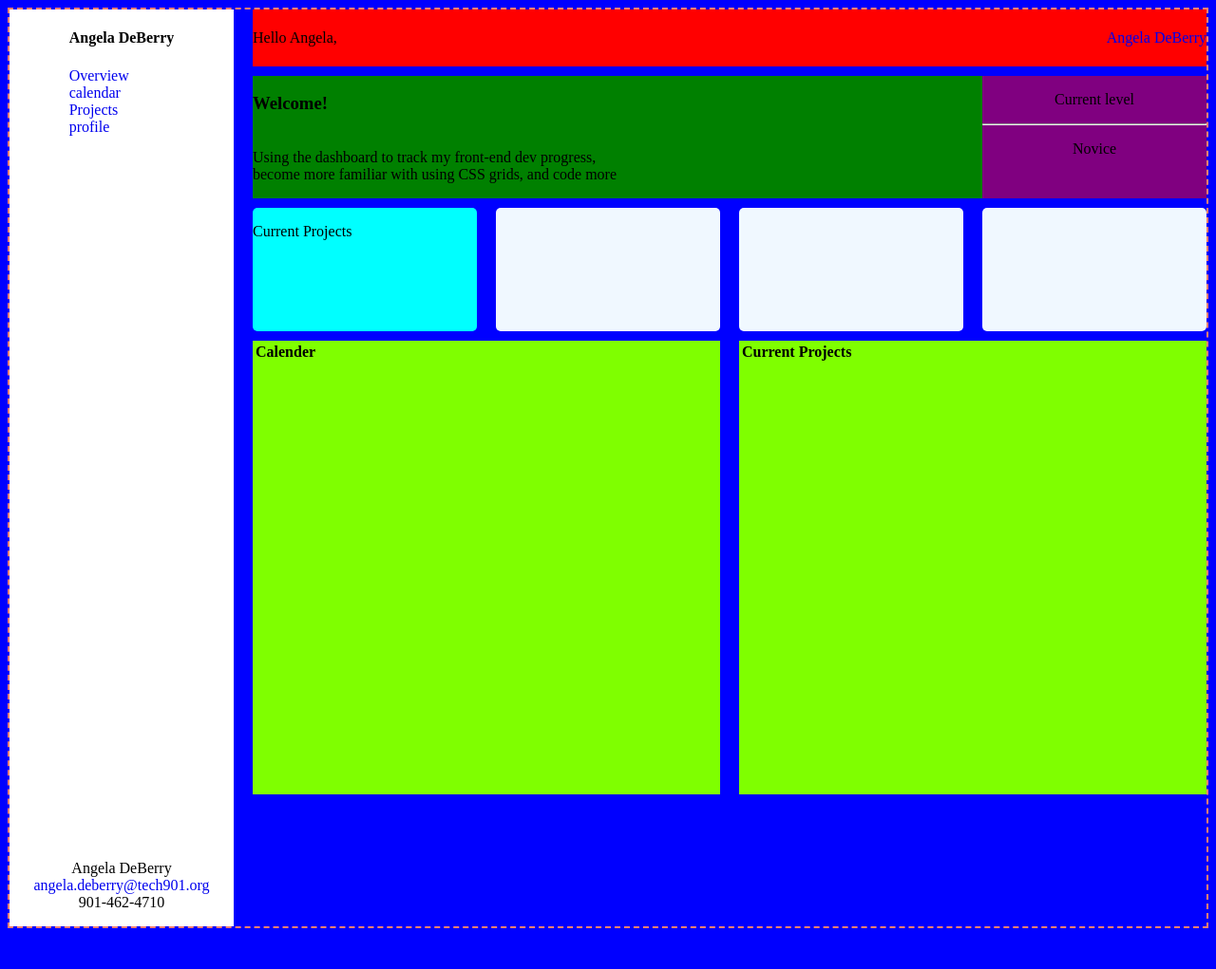
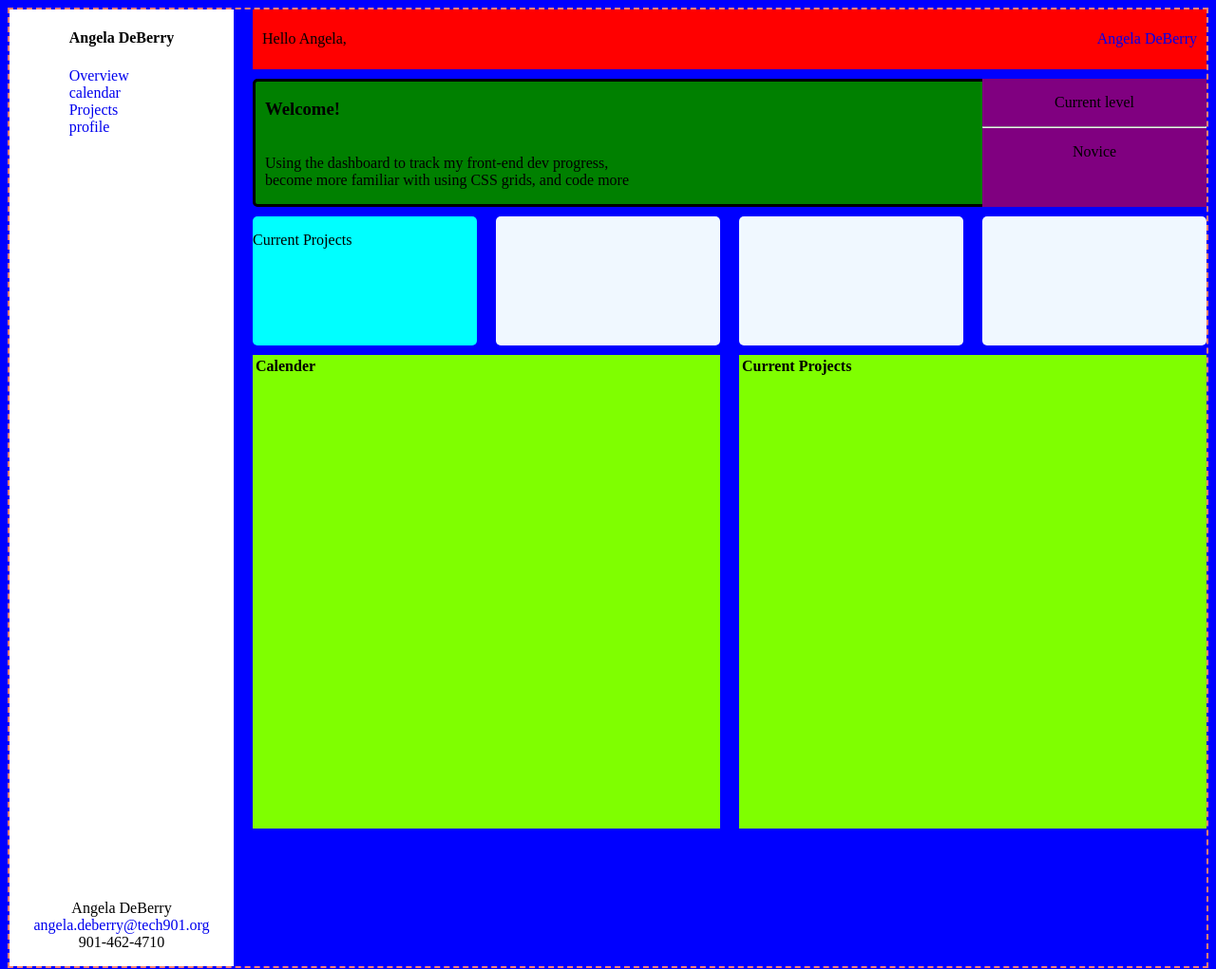
Before and after one commit to Angela1015/dashboard, a plain HTML site: page index.html in a window 1280 px wide. Shown: the whole page at 95% size. Before the commit the page ends 986 px from the top, so only its background shows below. Drawn offline with Linux system fonts and the light colour scheme.

Commit message:
added padding to header and hr break

```diff
--- a/styles.css
+++ b/styles.css
@@ -31,12 +31,17 @@ a{
     display: flex;
     justify-content: space-between;
     align-items:center;
+    padding-left: 10px;
+    padding-right: 10px;
 }
 
 .welcome{
     background-color: green;
     grid-column: 2/span 4;
     grid-row:2/span 2;
+    border:solid black;
+    border-radius: 5px;
+    padding-left: 10px;
 }
 .level{
     background-color: purple;
```
